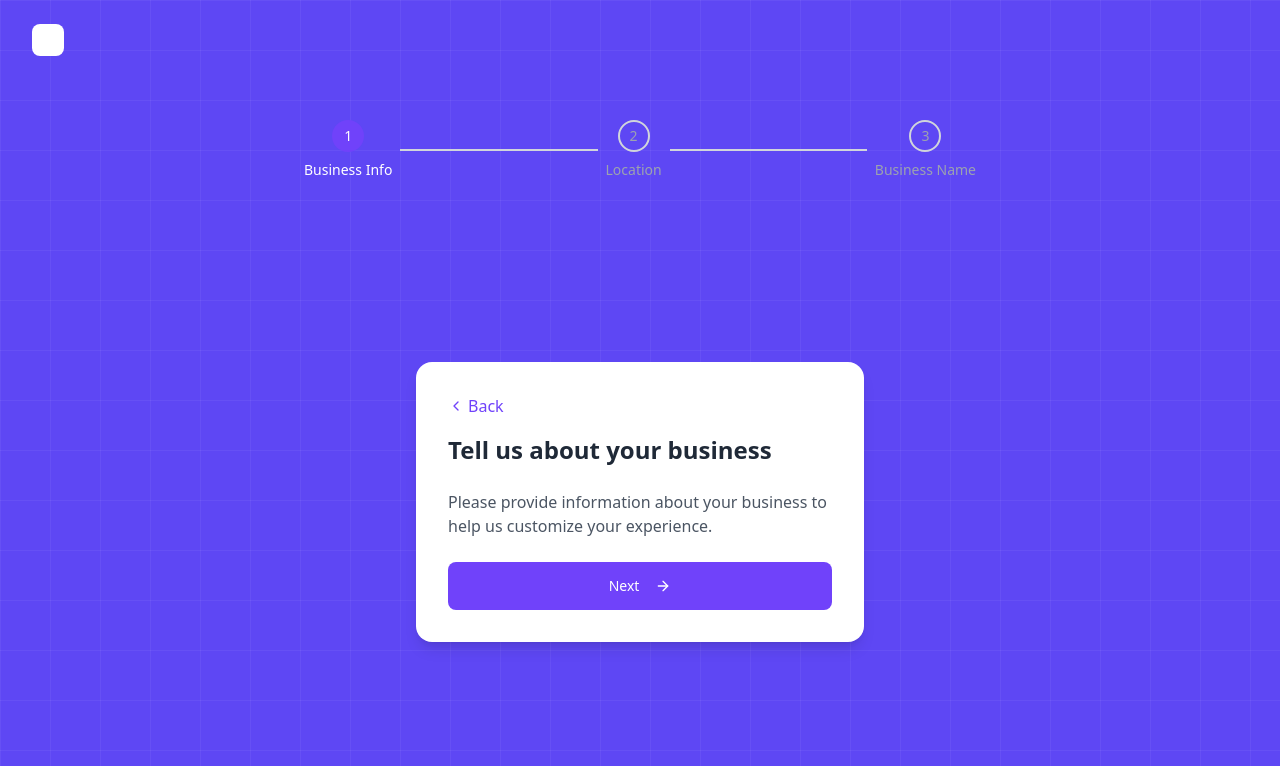
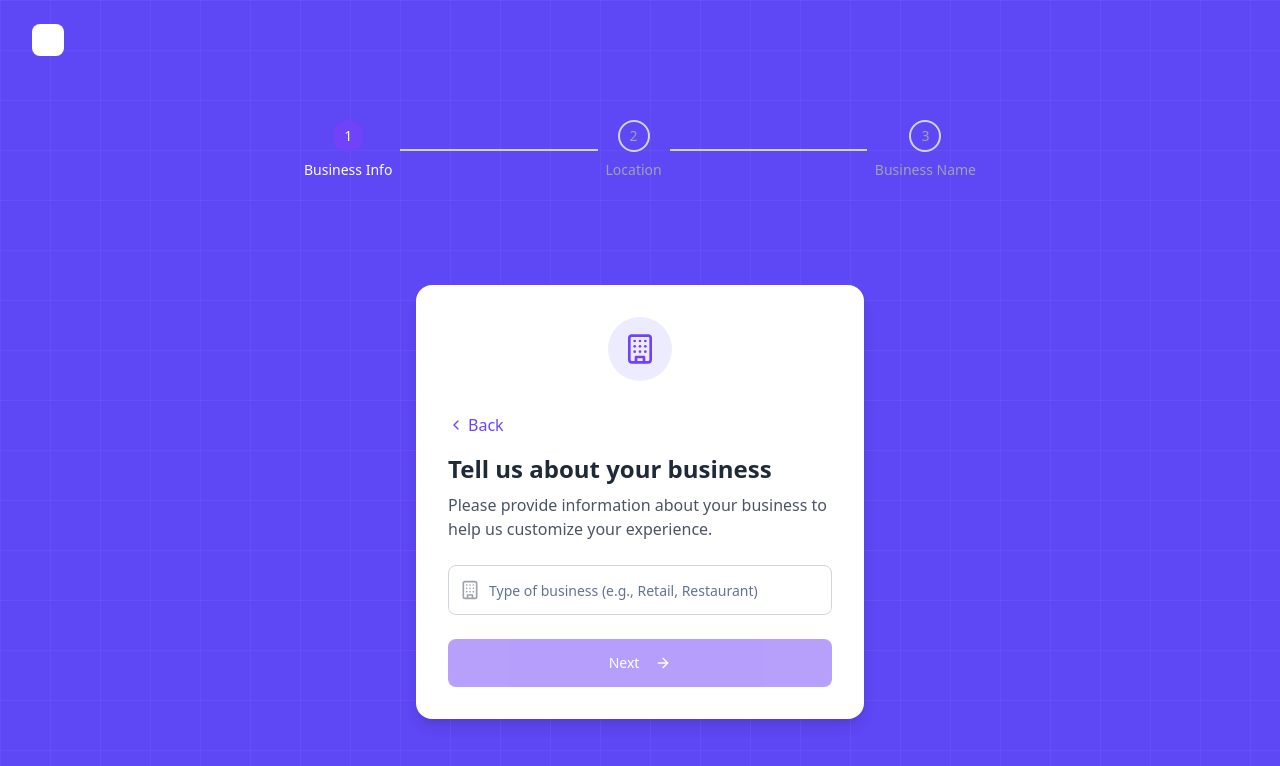
Before and after one commit to BuildLab-tech/business-glimpse-cloner, a React (Vite) app: page /register/business-info in a window 1280 px wide. Shown: the top 766 px of the page. Built offline with nearby package versions, Linux system fonts and the light colour scheme.

Commit message:
feat: Implement Business Info page
Implement the Business Info page, mirroring the structure and functionality of the Location page.

```diff
--- /dev/null
+++ b/src/components/BusinessInfoForm.tsx
@@ -0,0 +1,77 @@
+
+import React, { useState } from 'react';
+import { Button } from '@/components/ui/button';
+import { Input } from '@/components/ui/input';
+import { ChevronLeft, ArrowRight, X, Building } from 'lucide-react';
+import { cn } from '@/lib/utils';
+
+interface BusinessInfoFormProps {
+  onNext: () => void;
+  onBack: () => void;
+}
+
+const BusinessInfoForm: React.FC<BusinessInfoFormProps> = ({ onNext, onBack }) => {
+  const [businessType, setBusinessType] = useState('');
+
+  return (
+    <div className="w-full max-w-md mx-auto bg-white rounded-2xl shadow-lg overflow-hidden animate-fade-up">
+      <div className="p-8">
+        <div className="flex justify-center items-center mb-8">
+          <div className="w-16 h-16 bg-purple-100 rounded-full flex items-center justify-center">
+            <Building className="h-8 w-8 text-primary" />
+          </div>
+        </div>
+
+        <button
+          onClick={onBack}
+          className="text-primary flex items-center mb-4 font-medium hover:underline transition-all"
+        >
+          <ChevronLeft className="h-4 w-4 mr-1" />
+          Back
+        </button>
+
+        <h1 className="text-2xl font-bold text-gray-800 mb-2">Tell us about your business</h1>
+        <p className="text-gray-600 mb-6">
+          Please provide information about your business to help us customize your experience.
+        </p>
+
+        <div className="relative mt-6">
+          <div className="absolute inset-y-0 left-3 flex items-center pointer-events-none">
+            <Building className="h-5 w-5 text-gray-400" />
+          </div>
+
+          <Input
+            type="text"
+            value={businessType}
+            onChange={(e) => setBusinessType(e.target.value)}
+            placeholder="Type of business (e.g., Retail, Restaurant)"
+            className="pl-10 pr-10 py-6 border border-gray-300 rounded-lg w-full focus:border-primary focus:ring-2 focus:ring-primary/20"
+          />
+
+          {businessType && (
+            <button
+              className="absolute inset-y-0 right-3 flex items-center text-gray-400 hover:text-gray-600"
+              onClick={() => setBusinessType('')}
+            >
+              <X className="h-5 w-5" />
+            </button>
+          )}
+        </div>
+
+        <Button
+          onClick={onNext}
+          disabled={!businessType}
+          className={cn(
+            "w-full mt-6 py-6 bg-primary hover:bg-primary/90 text-white rounded-lg flex items-center justify-center",
+            !businessType && "opacity-70 cursor-not-allowed"
+          )}
+        >
+          Next
+          <ArrowRight className="ml-2 h-5 w-5" />
+        </Button>
+      </div>
+    </div>
+  );
+};
+
+export default BusinessInfoForm;
--- a/src/pages/BusinessInfoPage.tsx
+++ b/src/pages/BusinessInfoPage.tsx
@@ -2,9 +2,8 @@
 import React from 'react';
 import { useNavigate } from 'react-router-dom';
 import ProgressIndicator from '@/components/ProgressIndicator';
-import { Button } from '@/components/ui/button';
+import BusinessInfoForm from '@/components/BusinessInfoForm';
 import LandingHeader from '@/components/LandingHeader';
-import { ChevronLeft, ArrowRight } from 'lucide-react';
 
 const BusinessInfoPage = () => {
   const navigate = useNavigate();
@@ -32,33 +31,7 @@ const BusinessInfoPage = () => {
       </div>
 
       <div className="flex-grow flex items-center justify-center px-4 py-8">
-        <div className="w-full max-w-md mx-auto bg-white rounded-2xl shadow-lg overflow-hidden animate-fade-up">
-          <div className="p-8">
-            <button
-              onClick={handleBack}
-              className="text-primary flex items-center mb-4 font-medium hover:underline transition-all"
-            >
-              <ChevronLeft className="h-4 w-4 mr-1" />
-              Back
-            </button>
-
-            <h1 className="text-2xl font-bold text-gray-800 mb-6">Tell us about your business</h1>
-
-            <div className="space-y-4">
-              <p className="text-gray-600">
-                Please provide information about your business to help us customize your experience.
-              </p>
-            </div>
-
-            <Button
-              onClick={handleNext}
-              className="w-full mt-6 py-6 bg-primary hover:bg-primary/90 text-white rounded-lg flex items-center justify-center"
-            >
-              Next
-              <ArrowRight className="ml-2 h-5 w-5" />
-            </Button>
-          </div>
-        </div>
+        <BusinessInfoForm onNext={handleNext} onBack={handleBack} />
       </div>
     </div>
   );
```
